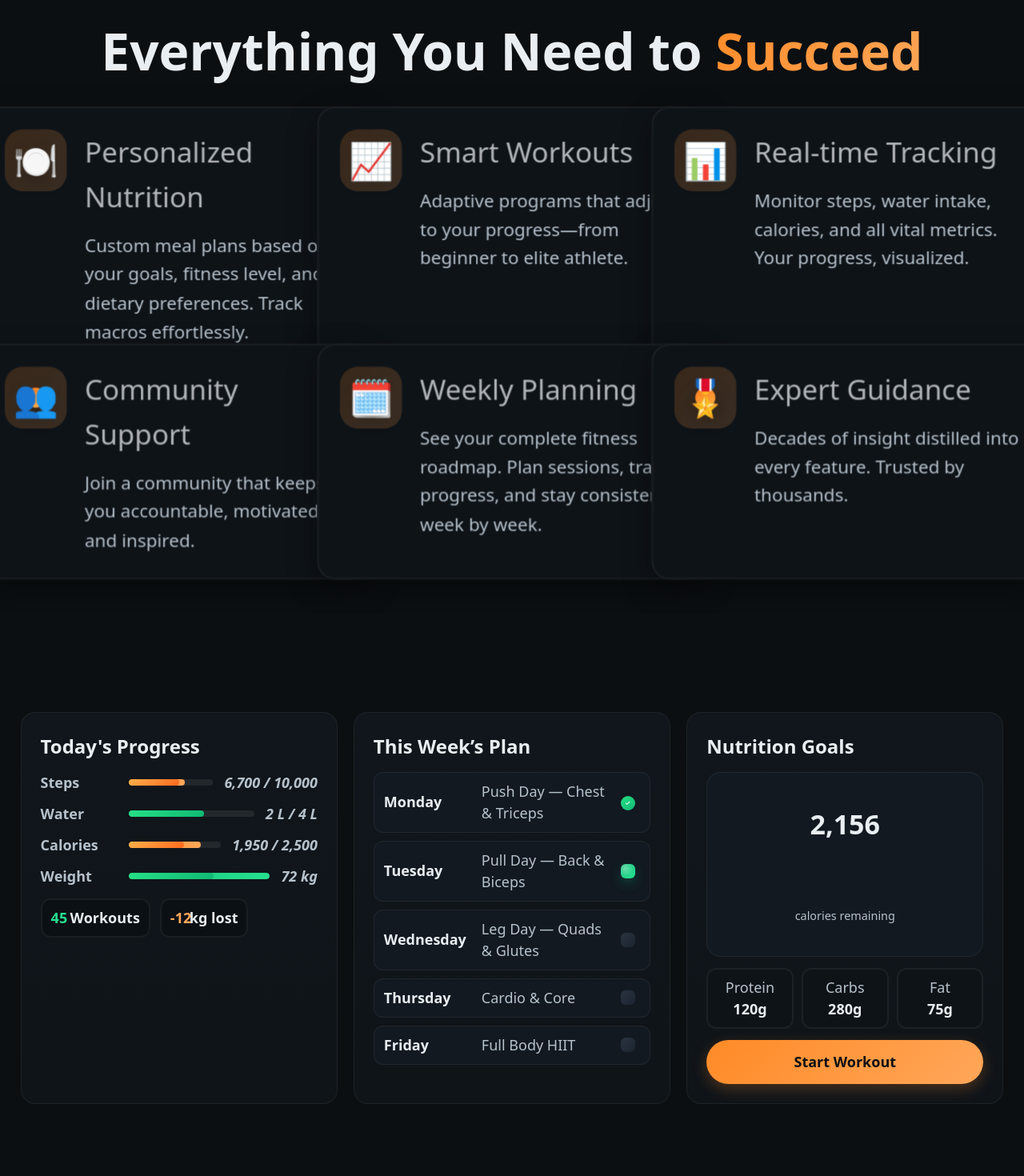
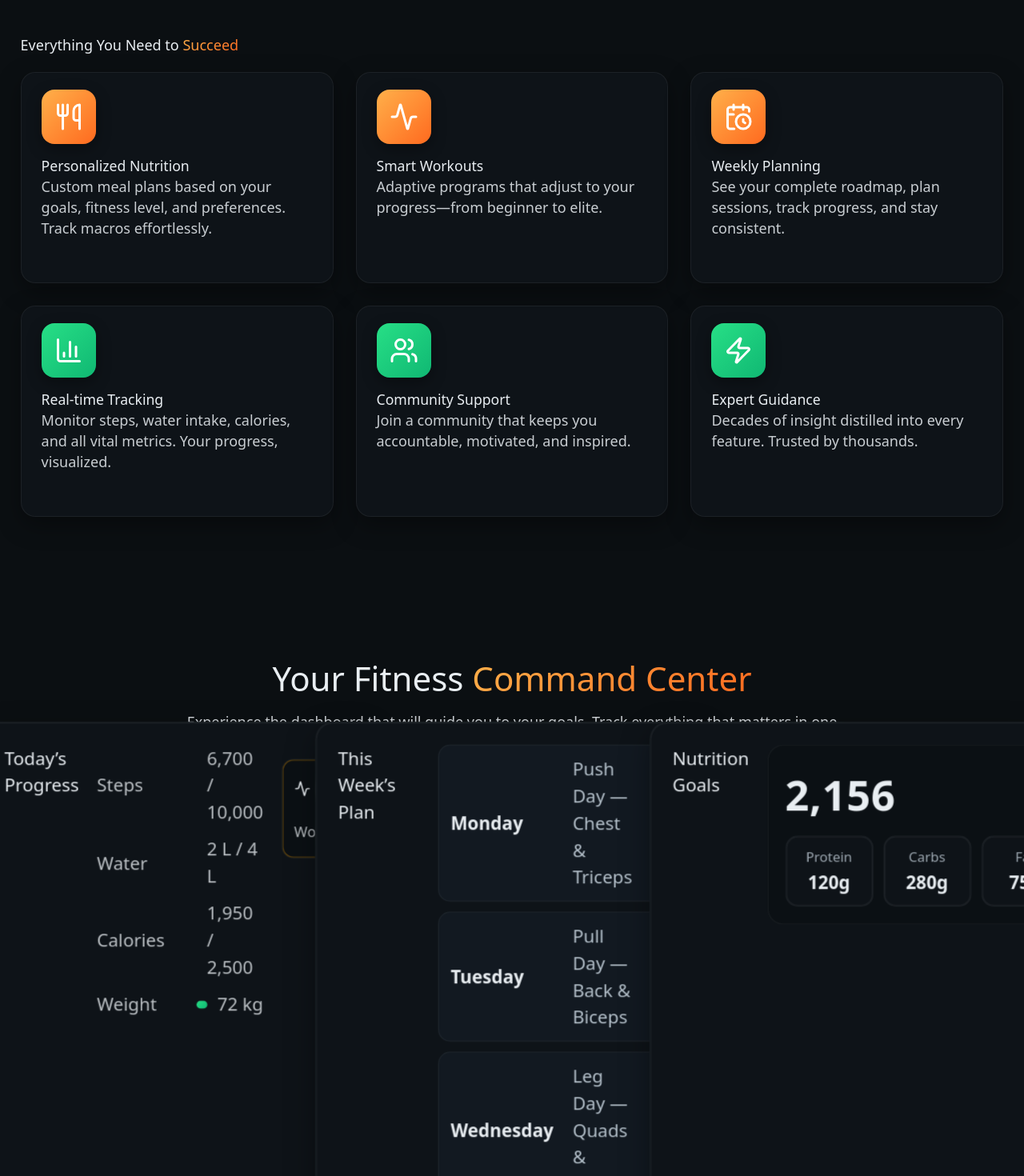
Before and after one commit to GrindFit/grindfit-webapp, a Next.js app: page / in a window 1280 px wide. Shown: the part 940-2410 px from the top of the page at 80% size. Built offline with nearby package versions, Linux system fonts and the light colour scheme.

Commit message:
Update index.jsx

```diff
--- a/pages/index.jsx
+++ b/pages/index.jsx
@@ -1,215 +1,231 @@
+// pages/index.jsx
+import React from "react";
+import {
+  Utensils,
+  Activity,
+  BarChart3,
+  Users,
+  CalendarClock,
+  Zap,
+  Play,
+} from "lucide-react";
+
+const FEATS = [
+  { title: "Personalized Nutrition", copy: "Custom meal plans based on your goals, fitness level, and preferences. Track macros effortlessly.", Icon: Utensils },
+  { title: "Smart Workouts", copy: "Adaptive programs that adjust to your progress—from beginner to elite.", Icon: Activity },
+  { title: "Weekly Planning", copy: "See your complete roadmap, plan sessions, track progress, and stay consistent.", Icon: CalendarClock },
+  { title: "Real-time Tracking", copy: "Monitor steps, water intake, calories, and all vital metrics. Your progress, visualized.", Icon: BarChart3 },
+  { title: "Community Support", copy: "Join a community that keeps you accountable, motivated, and inspired.", Icon: Users },
+  { title: "Expert Guidance", copy: "Decades of insight distilled into every feature. Trusted by thousands.", Icon: Zap },
+];
+
 export default function Home() {
   return (
     <main>
-      {/* ===== Top Nav + Hero ===== */}
+      {/* Top nav: brand left, tabs right */}
       <header className="gf-topnav">
-        <div className="gf-nav-inner">
-          <a className="gf-brand" href="/">GRINDFIT</a>
-
+        <div className="gf-inner">
+          <div className="gf-brand">GRINDFIT</div>
           <nav className="gf-tabs">
-            <a className="gf-tab" href="#why">Why Grindfit</a>
-            <a className="gf-tab" href="#nutrition">Nutrition</a>
-            <a className="gf-tab" href="#reset">Reset & Recover</a>
-            <a className="gf-tab" href="#membership">Membership</a>
-            <a className="gf-login" href="/login">Log in</a>
-            <a className="gf-cta" href="/app">Open App</a>
+            <a href="#why" className="gf-tab">Why Grindfit</a>
+            <a href="#nutrition" className="gf-tab">Nutrition</a>
+            <a href="#reset" className="gf-tab">Reset & Recover</a>
+            <a href="#membership" className="gf-tab">Membership</a>
+            <a href="/login" className="gf-login">Log in</a>
+            <a href="/app" className="gf-cta">Open App</a>
           </nav>
         </div>
       </header>
 
-      <section className="gf-section gf-hero" id="why" aria-label="Hero">
+      {/* SECTION 1 – Hero */}
+      <section className="gf-section gf-hero">
         <div className="gf-inner">
-          <h1 className="gf-hero-h">
+          <h1 className="gf-hero-title">
             Train Hard.<br />
             Think Sharp.<br />
-            Live <span className="gf-orange-grad">Unstoppable</span>
+            Live <span className="gf-orange-grad-text">Unstoppable</span>
           </h1>
           <p className="gf-hero-sub">
-            A psychology-driven fitness system that upgrades your body, mind, and lifestyle. Built to win.
+            A psychology-driven fitness system that upgrades your body, mind, and lifestyle.
+            Built to win.
           </p>
-          <a className="gf-cta lg" href="#plans">Start Your Transformation</a>
+          <a href="#plans" className="gf-cta gf-hero-cta">Start Your Transformation</a>
         </div>
       </section>
 
-      {/* ===== FEATURES ===== */}
-      <section className="gf-section gf-features" aria-label="Everything You Need to Succeed">
+      {/* SECTION 2 – Features (6 cards, exact sizes) */}
+      <section id="why" className="gf-section">
         <div className="gf-inner">
-          <h2 className="gf-feat-title">
-            Everything You Need to <span className="gf-orange-grad">Succeed</span>
+          <h2 className="gf-center-title">
+            Everything You Need to <span className="gf-orange-grad-text">Succeed</span>
           </h2>
 
-          <div className="gf-feature-grid">
-            {[
-              {
-                icon: "🍽️",
-                title: "Personalized Nutrition",
-                body: "Custom meal plans based on your goals, fitness level, and dietary preferences. Track macros effortlessly."
-              },
-              {
-                icon: "📈",
-                title: "Smart Workouts",
-                body: "Adaptive programs that adjust to your progress—from beginner to elite athlete."
-              },
-              {
-                icon: "📊",
-                title: "Real-time Tracking",
-                body: "Monitor steps, water intake, calories, and all vital metrics. Your progress, visualized."
-              },
-              {
-                icon: "👥",
-                title: "Community Support",
-                body: "Join a community that keeps you accountable, motivated, and inspired."
-              },
-              {
-                icon: "🗓️",
-                title: "Weekly Planning",
-                body: "See your complete fitness roadmap. Plan sessions, track progress, and stay consistent week by week."
-              },
-              {
-                icon: "🎖️",
-                title: "Expert Guidance",
-                body: "Decades of insight distilled into every feature. Trusted by thousands."
-              }
-            ].map((f, i) => (
-              <article className="gf-card" key={i}>
-                <div className="gf-icon-wrap">
-                  <span className="gf-icon" aria-hidden="true">{f.icon}</span>
+          <ul className="gf-feat-grid">
+            {FEATS.map(({ title, copy, Icon }, i) => (
+              <li key={title} className="gf-feat-card">
+                <div className="gf-feature-icon">
+                  <Icon />
                 </div>
-                <div className="gf-card-body">
-                  <h3>{f.title}</h3>
-                  <p>{f.body}</p>
+                <div>
+                  <h4>{title}</h4>
+                  <p>{copy}</p>
                 </div>
-              </article>
+              </li>
             ))}
-          </div>
+          </ul>
         </div>
       </section>
 
-      {/* ===== COMMAND CENTER ===== */}
-      <section className="gf-section gf-cc" id="command" aria-label="Your Fitness Command Center">
-        <div className="gf-inner gf-cc-grid">
-          {/* Progress */}
-          <div className="gf-cc-card">
-            <h3 className="gf-cc-h">Today's Progress</h3>
-
-            <div className="gf-meter">
-              <div className="gf-meter-row">
-                <span>Steps</span>
-                <div className="gf-bar gf-bar-orange"><i style={{ width: "67%" }} /></div>
-                <em>6,700 / 10,000</em>
+      {/* SECTION 3 – Command Center (with new Nutrition box) */}
+      <section id="command-center" className="gf-section">
+        <div className="gf-inner">
+          <div className="gf-section-lead">
+            <h2>
+              Your Fitness <span className="gf-orange-grad-text">Command Center</span>
+            </h2>
+            <p>
+              Experience the dashboard that will guide you to your goals.
+              Track everything that matters in one beautiful interface.
+            </p>
           </div>
 
-              <div className="gf-meter-row">
+          <div className="gf-cc-grid">
+            {/* Progress card */}
+            <div className="gf-card">
+              <h3>Today’s Progress</h3>
+              <div className="gf-metrics">
+                <div className="gf-metric">
+                  <span>Steps</span>
+                  <div className="gf-bar gf-bar-orange" style={{ ["--val"]: "67%" }} />
+                  <span className="gf-num">6,700 / 10,000</span>
+                </div>
+                <div className="gf-metric">
                   <span>Water</span>
-                <div className="gf-bar gf-bar-green"><i style={{ width: "50%" }} /></div>
-                <em>2 L / 4 L</em>
+                  <div className="gf-bar gf-bar-green" style={{ ["--val"]: "50%" }} />
+                  <span className="gf-num">2 L / 4 L</span>
                 </div>
-
-              <div className="gf-meter-row">
+                <div className="gf-metric">
                   <span>Calories</span>
-                <div className="gf-bar gf-bar-orange"><i style={{ width: "78%" }} /></div>
-                <em>1,950 / 2,500</em>
+                  <div className="gf-bar gf-bar-orange" style={{ ["--val"]: "78%" }} />
+                  <span className="gf-num">1,950 / 2,500</span>
                 </div>
-
-              <div className="gf-meter-row">
+                <div className="gf-metric">
                   <span>Weight</span>
-                <div className="gf-bar gf-bar-green"><i style={{ width: "100%" }} /></div>
-                <em>72 kg</em>
+                  <div className="gf-bar gf-bar-green" style={{ ["--val"]: "100%" }} />
+                  <span className="gf-num">72 kg</span>
                 </div>
               </div>
 
               <div className="gf-pills">
-              <div className="gf-pill green"><b>45</b><span>Workouts</span></div>
-              <div className="gf-pill orange"><b>-12</b><span>kg lost</span></div>
+                <div className="gf-pill gf-pill-orange">
+                  <Activity size={16} />
+                  <span>45</span>
+                  <small>Workouts</small>
+                </div>
+                <div className="gf-pill gf-pill-green">
+                  <BarChart3 size={16} />
+                  <span>-12</span>
+                  <small>kg lost</small>
+                </div>
               </div>
             </div>
 
-          {/* Week Plan */}
-          <div className="gf-cc-card">
-            <h3 className="gf-cc-h">This Week’s Plan</h3>
+            {/* Week plan */}
+            <div className="gf-card">
+              <h3>This Week’s Plan</h3>
               <ul className="gf-week">
-              <li><strong>Monday</strong><span>Push Day — Chest & Triceps</span><i className="gf-check" /></li>
-              <li><strong>Tuesday</strong><span>Pull Day — Back & Biceps</span><i className="gf-play" /></li>
-              <li><strong>Wednesday</strong><span>Leg Day — Quads & Glutes</span><i className="gf-next" /></li>
-              <li><strong>Thursday</strong><span>Cardio & Core</span><i className="gf-next" /></li>
-              <li><strong>Friday</strong><span>Full Body HIIT</span><i className="gf-next" /></li>
+                <li><strong>Monday</strong><span>Push Day — Chest & Triceps</span></li>
+                <li><strong>Tuesday</strong><span>Pull Day — Back & Biceps</span></li>
+                <li><strong>Wednesday</strong><span>Leg Day — Quads & Glutes</span></li>
+                <li><strong>Thursday</strong><span>Cardio & Core</span></li>
+                <li><strong>Friday</strong><span>Full Body HIIT</span></li>
               </ul>
             </div>
 
-          {/* Nutrition */}
-          <div className="gf-cc-card">
-            <h3 className="gf-cc-h">Nutrition Goals</h3>
-            <div className="gf-nutri">
-              <div className="gf-n-circle"><b>2,156</b><small>calories remaining</small></div>
+            {/* Nutrition (macros inside big box, button under) */}
+            <div className="gf-card">
+              <h3>Nutrition Goals</h3>
+              <div className="gf-calorie-box">
+                <div className="gf-cal-number">2,156</div>
                 <div className="gf-macros">
-                <div className="gf-macro"><span>Protein</span><b>120g</b></div>
-                <div className="gf-macro"><span>Carbs</span><b>280g</b></div>
-                <div className="gf-macro"><span>Fat</span><b>75g</b></div>
+                  <div className="gf-macro">
+                    <span className="gf-micro">Protein</span>
+                    <strong>120g</strong>
                   </div>
-              <a className="gf-cta w100" href="/app">Start Workout</a>
+                  <div className="gf-macro">
+                    <span className="gf-micro">Carbs</span>
+                    <strong>280g</strong>
+                  </div>
+                  <div className="gf-macro">
+                    <span className="gf-micro">Fat</span>
+                    <strong>75g</strong>
+                  </div>
+                </div>
+              </div>
+              <button className="gf-cta-wide">
+                <Play size={16} />
+                Start Workout
+              </button>
             </div>
           </div>
         </div>
       </section>
 
-      {/* ===== PLANS ===== */}
-      <section className="gf-section gf-plans" id="plans" aria-label="Choose Your Transformation Plan">
+      {/* SECTION 4 – Plans */}
+      <section id="plans" className="gf-section">
         <div className="gf-inner">
-          <h2 className="gf-plans-title">Choose Your <span className="gf-orange-grad">Transformation Plan</span></h2>
+          <h2 className="gf-center-title">
+            Choose Your <span className="gf-orange-grad-text">Transformation Plan</span>
+          </h2>
 
           <div className="gf-plans-grid">
-            {/* Starter */}
             <article className="gf-plan">
               <div className="gf-plan-head">
-                <div className="gf-plan-icon">⚡</div>
+                <div className="gf-plan-icon" />
                 <h3>Starter</h3>
-                <div className="gf-price"><span>$19</span><small>/month</small></div>
+                <div className="gf-price">$19 <span>/month</span></div>
               </div>
-              <ul className="gf-feats">
-                {["Basic workout plans", "Nutrition tracking", "Daily metrics logging", "Mobile app access", "Community support"].map((t, i) => (
-                  <li key={i}><i />{t}</li>
-                ))}
+              <ul className="gf-plan-list">
+                <li><span className="gf-check" /> Basic workout plans</li>
+                <li><span className="gf-check" /> Nutrition tracking</li>
+                <li><span className="gf-check" /> Daily metrics logging</li>
+                <li><span className="gf-check" /> Mobile app access</li>
+                <li><span className="gf-check" /> Community support</li>
               </ul>
-              <a className="gf-cta w100" href="/signup">Start Free Trial</a>
+              <a href="/start" className="gf-cta-wide">Start Free Trial</a>
             </article>
 
-            {/* Premium (Most Popular) */}
-            <article className="gf-plan gf-popular">
-              <div className="gf-pop-badge"><span>👑</span> Most Popular</div>
+            <article className="gf-plan gf-plan-pop">
               <div className="gf-plan-head">
-                <div className="gf-plan-icon">🏅</div>
+                <div className="gf-pop-badge">Most Popular</div>
+                <div className="gf-plan-icon" />
                 <h3>Premium</h3>
-                <div className="gf-price"><span>$39</span><small>/month</small></div>
+                <div className="gf-price">$39 <span>/month</span></div>
               </div>
-              <ul className="gf-feats">
-                {[
-                  "Everything in Starter",
-                  "AI-progressive programming",
-                  "Personalized meal planning",
-                  "Advanced analytics",
-                  "Priority support"
-                ].map((t, i) => (<li key={i}><i />{t}</li>))}
+              <ul className="gf-plan-list">
+                <li><span className="gf-check" /> Everything in Starter</li>
+                <li><span className="gf-check" /> AI-progressive programming</li>
+                <li><span className="gf-check" /> Personalized meal planning</li>
+                <li><span className="gf-check" /> Advanced analytics</li>
+                <li><span className="gf-check" /> Priority support</li>
               </ul>
-              <a className="gf-cta w100" href="/signup">Start Free Trial</a>
+              <a href="/start" className="gf-cta-wide">Start Free Trial</a>
             </article>
 
-            {/* Elite */}
             <article className="gf-plan">
               <div className="gf-plan-head">
-                <div className="gf-plan-icon">🎯</div>
+                <div className="gf-plan-icon" />
                 <h3>Elite</h3>
-                <div className="gf-price"><span>$79</span><small>/month</small></div>
+                <div className="gf-price">$79 <span>/month</span></div>
               </div>
-              <ul className="gf-feats">
-                {[
-                  "All Elite features",
-                  "1 on 1 personal coaching",
-                  "Custom workout design",
-                  "Elite community access",
-                  "Priority new features"
-                ].map((t, i) => (<li key={i}><i />{t}</li>))}
+              <ul className="gf-plan-list">
+                <li><span className="gf-check" /> All Elite features</li>
+                <li><span className="gf-check" /> 1 on 1 personal coaching</li>
+                <li><span className="gf-check" /> Custom workout design</li>
+                <li><span className="gf-check" /> Elite community access</li>
+                <li><span className="gf-check" /> Priority new features</li>
               </ul>
-              <a className="gf-cta w100" href="/signup">Start Free Trial</a>
+              <a href="/start" className="gf-cta-wide">Start Free Trial</a>
             </article>
           </div>
         </div>
```
Lines whose indentation alone changed are shown as unchanged.
